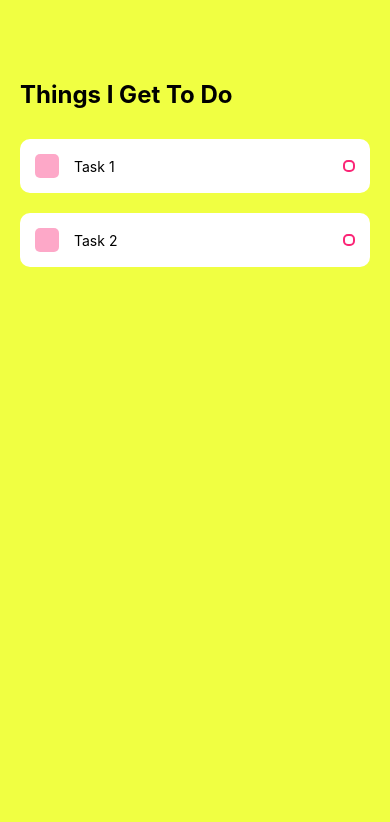
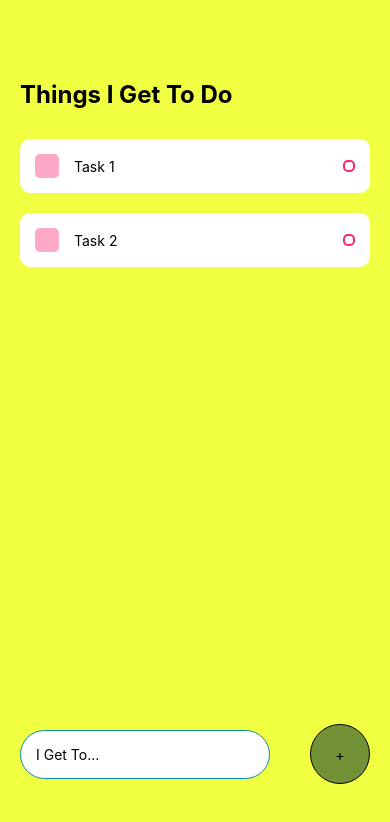
Before and after one commit to Tatianarjo/real-things-to-do, a React Native app: screen / in a window 390 px wide. Shown: the top 822 px of the page. Built offline with nearby package versions, Linux system fonts and the light colour scheme.

Commit message:
added task entry

```diff
--- a/App.js
+++ b/App.js
@@ -1,5 +1,4 @@
-import { StatusBar } from 'expo-status-bar';
-import { StyleSheet, Text, View } from 'react-native';
+import { KeyboardAvoidingView, Platform, StyleSheet, Text, View, TextInput, TouchableOpacity } from 'react-native';
 import Task from './components/Task'
 import React from 'react';
 
@@ -17,6 +16,19 @@
       </View>
 
      </View>
+
+     {/*Write a Task*/}
+     <KeyboardAvoidingView
+      behavior={Platform.OS === "ios" ? "padding" : "height"}
+      style={styles.writeTaskWrapper}
+      >
+        <TextInput style={styles.input} placeholder={'I Get To...'} />
+        <TouchableOpacity>
+          <View style={styles.addWrapper}>
+            <Text style={styles.addText}>+</Text>
+          </View>
+        </TouchableOpacity>
+     </KeyboardAvoidingView>
     </View>
   );
 }
@@ -37,7 +49,36 @@
 },
 items: {
   marginTop: 30
-}
+},
+writeTaskWrapper: {
+  position: "absolute",
+  bottom: 60,
+  width: "100%",
+  flexDirection: "row",
+  justifyContent: "space-around",
+  alignItems: "center"
+},
+addWrapper: {
+  width: 60,
+  height: 60,
+  backgroundColor:"#739237",
+  borderRadius: 60,
+  justifyContent: "center",
+  alignItems: "center",
+  borderWidth: 1
+
+},
+input: {
+  paddingVertical: 15,
+  paddingHorizontal: 15,
+  backgroundColor: "#fff",
+  borderRadius: 60,
+  borderColor:"#068da9",
+  borderWidth: 1,
+  width: 250,
+
+},
+addText: {}
 });
 
 //#ECF8F9
```
